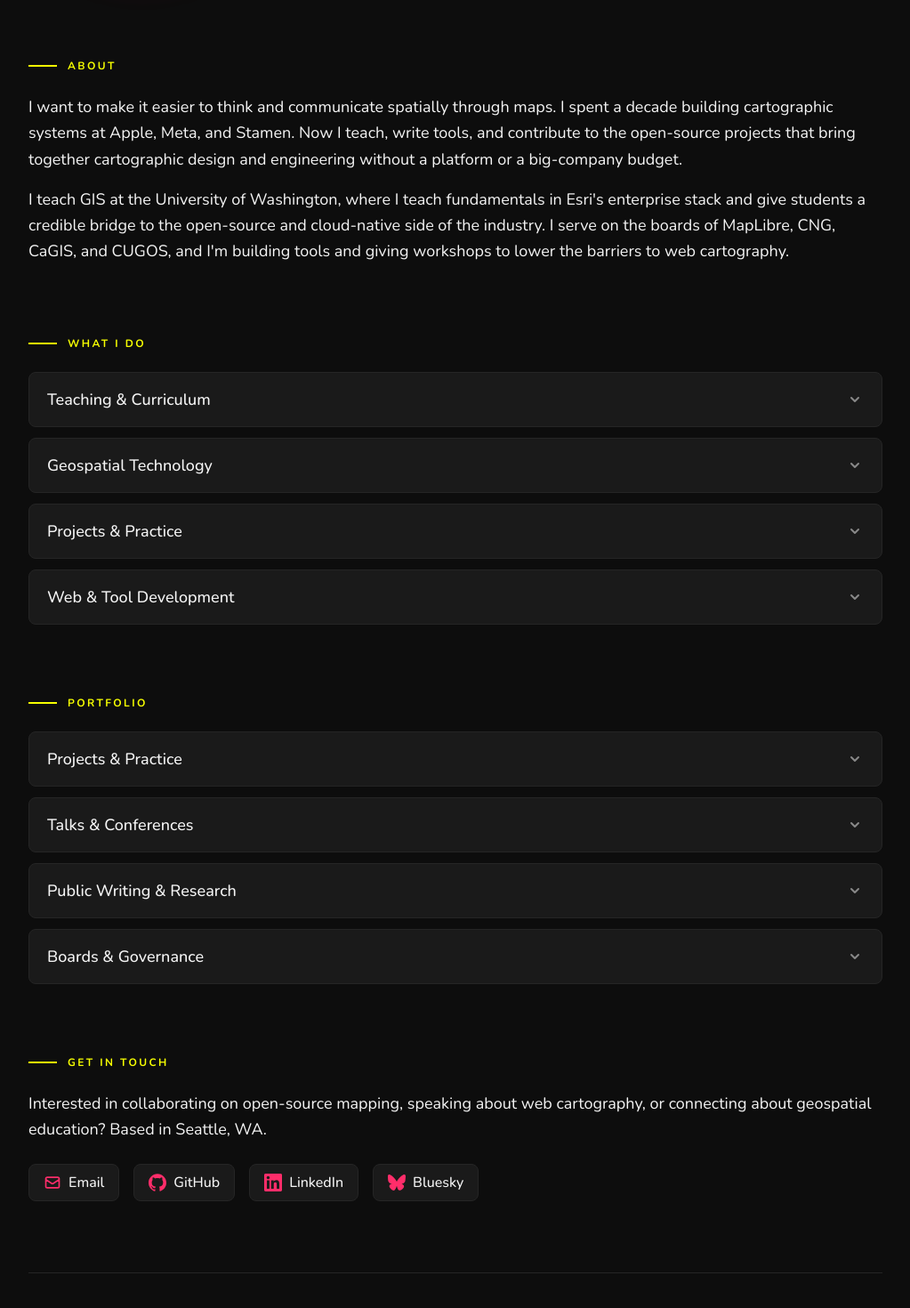
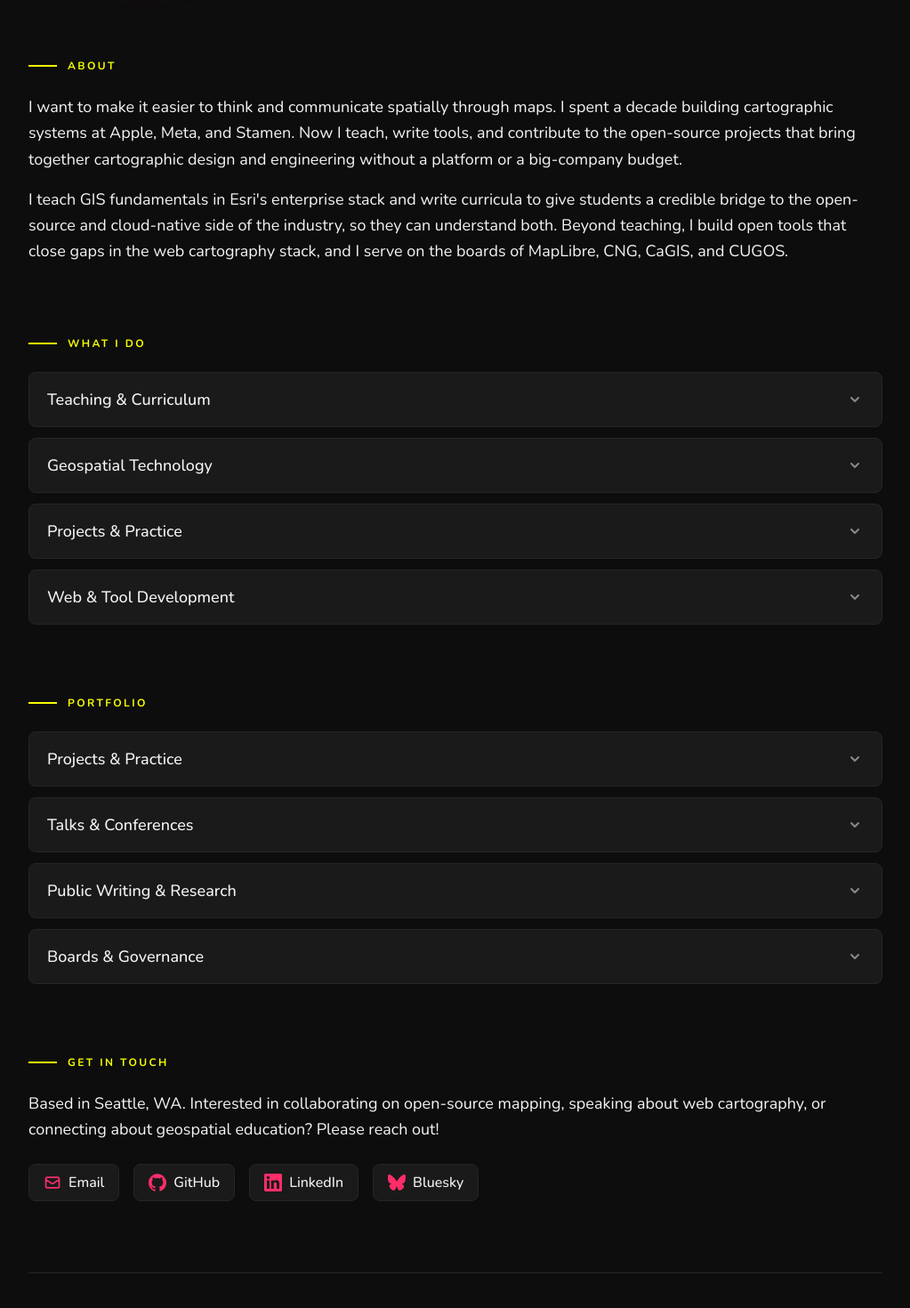
Before and after one commit to mizmay/mizmay.com, a Next.js app: page / in a window 1280 px wide. Shown: the part 366-1836 px from the top of the page at 89% size, without its empty margins (128-1151 px from the left). Built offline with nearby package versions, Linux system fonts and the light colour scheme; a web font is replaced by a local one.

Commit message:
Update main page

```diff
--- a/pages/index.tsx
+++ b/pages/index.tsx
@@ -174,19 +174,6 @@ export default function Home() {
         <title>Stephanie May | Geospatial Researcher, Educator, and Open-Source Contributor</title>
         <meta name="description" content="GIS instructor, open-source geospatial contributor, and cartographer. Making it easier for people to make web maps — through teaching, tools, and open-source community." />
         <meta name="viewport" content="width=device-width, initial-scale=1" />
-        <script type="application/ld+json">{JSON.stringify({
-          "@context": "https://schema.org",
-          "@type": "Person",
-          "name": "Stephanie May",
-          "url": "https://mizmay.com",
-          "jobTitle": "Geospatial Researcher and Educator",
-          "affiliation": { "@type": "Organization", "name": "University of Washington" },
-          "sameAs": [
-            "https://github.com/mizmay",
-            "https://www.linkedin.com/in/mizmay",
-            "https://bsky.app/profile/mizmay.com"
-          ]
-        })}</script>
       </Head>
 
       <div className="content-wrapper">
@@ -215,7 +202,7 @@ export default function Home() {
               I want to make it easier to think and communicate spatially through maps. I spent a decade building cartographic systems at Apple, Meta, and Stamen. Now I teach, write tools, and contribute to the open-source projects that bring together cartographic design and engineering without a platform or a big-company budget.
             </p>
             <p className="mt-4">
-              I teach GIS at the University of Washington, where I teach fundamentals in Esri&apos;s enterprise stack and give students a credible bridge to the open-source and cloud-native side of the industry. I serve on the boards of MapLibre, CNG, CaGIS, and CUGOS, and I&apos;m building tools and giving workshops to lower the barriers to web cartography.
+              I teach GIS fundamentals in Esri&apos;s enterprise stack and write curricula to give students a credible bridge to the open-source and cloud-native side of the industry, so they can understand both. Beyond teaching, I build open tools that close gaps in the web cartography stack, and I serve on the boards of MapLibre, CNG, CaGIS, and CUGOS.
             </p>
           </div>
         </section>
@@ -235,7 +222,7 @@ export default function Home() {
         {/* Contact */}
         <section>
           <h2>Get in Touch</h2>
-          <p>Interested in collaborating on open-source mapping, speaking about web cartography, or connecting about geospatial education? Based in Seattle, WA.</p>
+          <p>Based in Seattle, WA. Interested in collaborating on open-source mapping, speaking about web cartography, or connecting about geospatial education? Please reach out!</p>
           <div className="contact-links">
             <a
               href="mailto:hello@mizmay.com"
```
